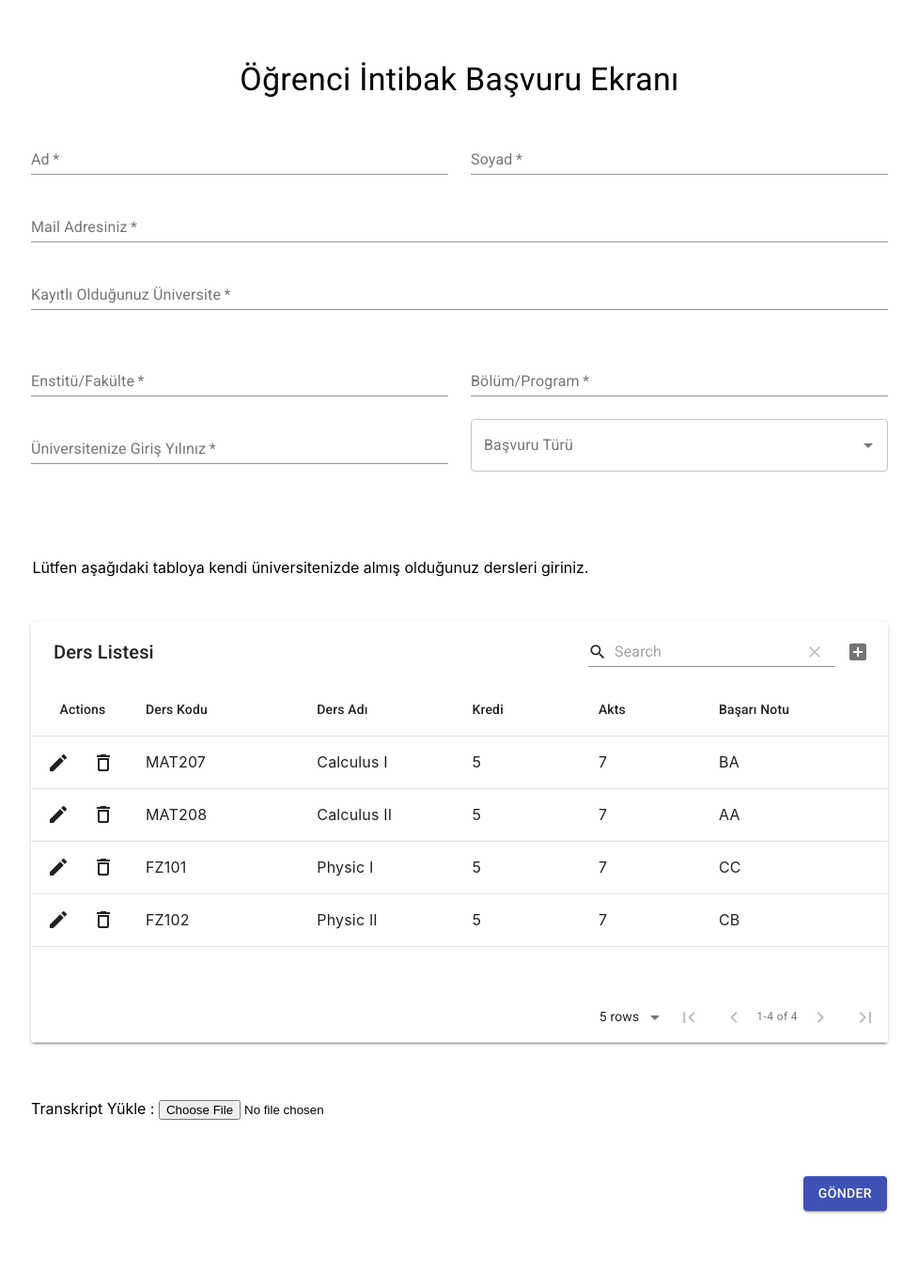
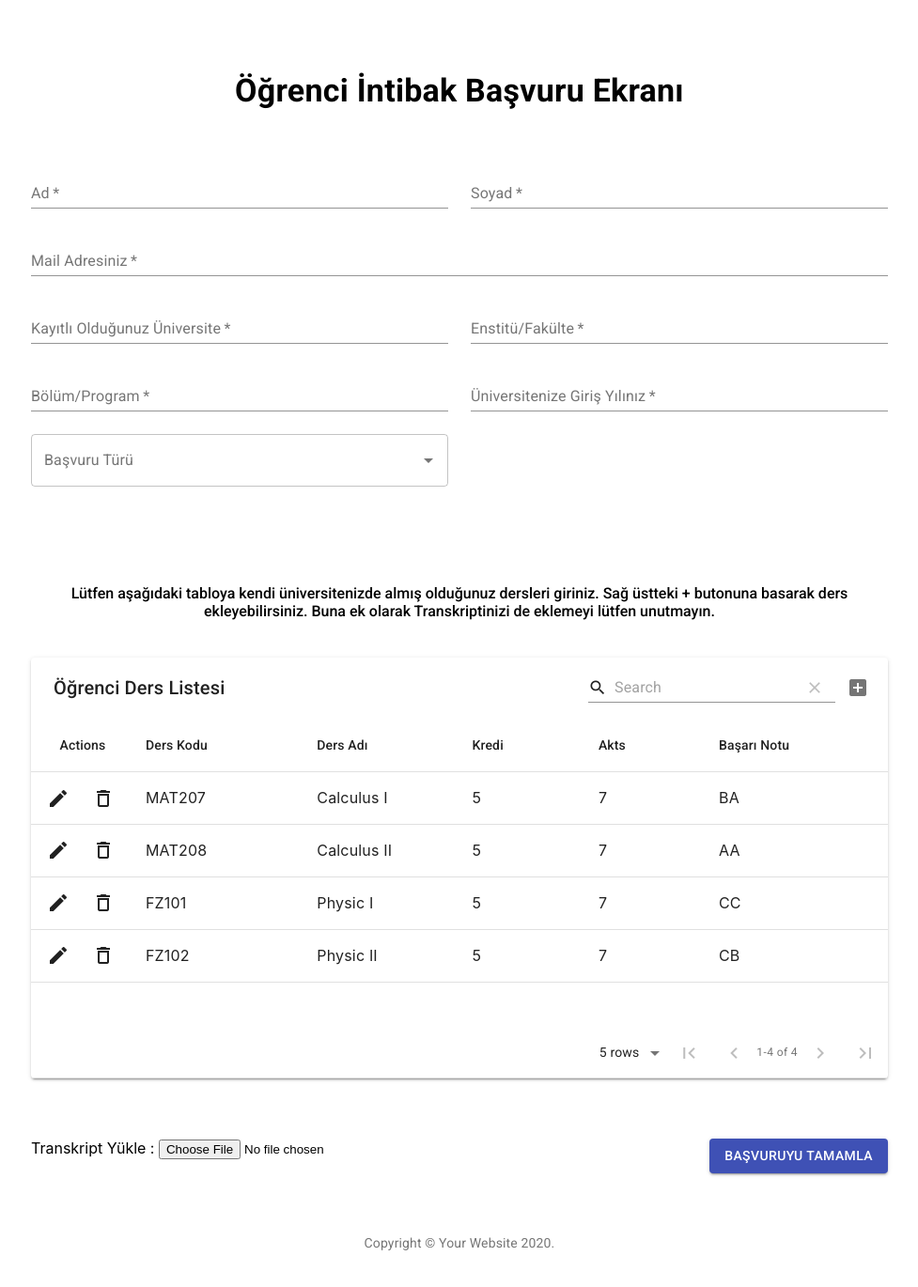
Before and after one commit to yusuvf/Lesson-Adaptation-System, a React (Create React App) app: page /application in a window 1280 px wide. Shown: the top 1370 px of the page at 94% size, without its empty margins (151-1128 px from the left). Built offline with nearby package versions, Linux system fonts and the light colour scheme.

Commit message:
Düzenlemeler

```diff
--- a/src/components/ApplicationLessonTable.js
+++ b/src/components/ApplicationLessonTable.js
@@ -36,7 +36,7 @@ function ApplicationLessonTable() {
             <Grid item xs={12}>
                 <div className="App">
                     <MaterialTable
-                        title="Ders Listesi"
+                        title="Öğrenci Ders Listesi"
                         columns={state.columns}
                         data={state.data}
                         editable={{
--- a/src/components/myTable.js
+++ b/src/components/ApplicationReviewTable.js
@@ -1,8 +1,8 @@
 import React, {useEffect} from 'react';
 import MaterialTable from 'material-table';
 
-export default function MyTable() {
-    let universityInfo = "Sabancı Üniversitesi"
+export default function ApplicationReviewTable() {
+    const [universityInfo, setUniversityInfo] = React.useState("Sabancı Üniversitesi");
 
     const [state, setState] = React.useState({
         columns: [
--- a/src/views/AcademicianEditPage.js
+++ b/src/views/AcademicianEditPage.js
@@ -34,7 +34,7 @@ import List from "@material-ui/core/List";
 import Link from '@material-ui/core/Link';
 import MaterialTable from "material-table";
 import Button from "@material-ui/core/Button";
-import MyTable from "../components/myTable";
+import ApplicationReviewTable from "../components/ApplicationReviewTable";
 import Copyright from '../components/Copyright'
 import Dialog from "@material-ui/core/Dialog";
 import DialogTitle from "@material-ui/core/DialogTitle";
--- a/src/views/Application.js
+++ b/src/views/Application.js
@@ -12,6 +12,7 @@ import DialogContent from '@material-ui/core/DialogContent';
 import DialogContentText from '@material-ui/core/DialogContentText';
 import DialogTitle from '@material-ui/core/DialogTitle';
 import Autocomplete from "@material-ui/lab/Autocomplete";
+import Copyright from '../components/Copyright';
 
 import ApplicationLessonTable from '../components/ApplicationLessonTable'
 
@@ -43,29 +44,6 @@ export default function Application() {
      ]
   }
 
-
-  const [st, setSt] = React.useState({
-
-    data: [{
-      ad: 'melike',
-      soyad: 'melike',
-      fakulte: 'muhendislik fakultesi' ,
-      bolum:'bilgisayar mühendisliği',
-      mail:'m@gmail.com',
-      universite:'fsmvu',
-      girisYil:2018,
-      basvuruTur:'Yatay Geçiş',
-      dersler:{
-        kod: 'MAT207',
-        ad: 'Calculus I',
-        kredi:5,
-        akts:7,
-        basariNotu:'BA'
-      }
-    },
-    ],
-  });
-
   const theme = useTheme();
   const fullScreen = useMediaQuery(theme.breakpoints.down('sm'));
 
@@ -77,46 +55,22 @@ export default function Application() {
     setOpen(false);
   };
   /*Bu kısım açılır buton içindir*/
-  /*ComboBox 1 elemanları*/
-  const years = [
-    { year: '2020'},
-    { year: '2019'},
-    { year: '2018'},
-    { year: '2017'},
-    { year: '2016'},
-    { year: '2015'},
-    { year: '2014'},
-    { year: '2013'},
-    { year: '2012'},
-    { year: '2011'},
-    { year: '2010'},
-    { year: '2009'},
-    { year: '2008'},
-    { year: '2007'},
-    { year: '2006'},
-    { year: '2005'},
-    { year: '2004'},
-    { year: '2003'},
-    { year: '2002'},
-    { year: '2001'},
-  ];
-  /*ComboBox 1 elemanları*/
-  /*ComboBox 2 elemanları*/
+
   const gelisNeden = [
     { title: 'Yatay Geçiş'},
     { title: 'Dikey Geçiş'},
     { title: 'Diğer'},
   ];
 
-  console.log(person)
-  /*ComboBox 2 elemanları*/
   return (
     <React.Fragment>
-      <Container maxWidth="md" style={{marginTop:"5%"}}>
-      <Typography variant="h4" gutterBottom>
+      <Container maxWidth="md" style={{marginTop:"5%", marginBottom:"5vh"}}>
+         <Grid style={{marginTop:'5vh'}} container spacing={3}>
+            <Grid item xs={12} sm={12}>
+              <Typography style={{fontWeight:'800'}} variant="h4" gutterBottom>
                   Öğrenci İntibak Başvuru Ekranı
               </Typography><br/>
-      <Grid container spacing={3}>
+          </Grid>
             <Grid item xs={12} sm={6}>
                 <TextField
                     required
@@ -150,7 +104,7 @@ export default function Application() {
                     onChange={e => setMail(e.target.value)}
                 />
             </Grid>
-        <Grid item xs={12}>
+            <Grid item xs={12} sm={6}>
                 <TextField
                 required
                 id="universite"
@@ -159,7 +113,7 @@ export default function Application() {
                 fullWidth
                 autoComplete="shipping postal-code"
                 onChange={e => setUniversity(e.target.value)}
-          /><br/><br/>
+            />
             </Grid>
             <Grid item xs={12} sm={6}>
                 <TextField
@@ -202,23 +156,21 @@ export default function Application() {
                     onChange={(e,val) => setApplicationType(val.title)}
                 />
             </Grid>
-        <br/><br/><br/><br/><br/><br/><br/><br/>
-          <label>&nbsp;&nbsp;&nbsp;Lütfen aşağıdaki tabloya kendi üniversitenizde almış olduğunuz dersleri giriniz.</label>
+            <Grid style={{marginTop:'8vh', fontWeight:'500', fontFamily:'Roboto'}} item xs={12}>
+              <p>Lütfen aşağıdaki tabloya kendi üniversitenizde almış olduğunuz dersleri giriniz. Sağ üstteki + butonuna basarak ders ekleyebilirsiniz. Buna ek olarak Transkriptinizi de eklemeyi lütfen unutmayın.</p>
             </Grid>
-        <br/><br/><br/>
              <Grid item xs={12}>
                  <ApplicationLessonTable/>
-        </Grid><br/><br/><br/>
-        <Grid item xs={12} xs={7}>
-          <div align="left">
+             </Grid>
+             <Grid style={{marginTop:'5vh'}} item xs={12} sm={6}>
+                 <div style={{float:'left'}}>
                      <label>Transkript Yükle : </label><input type="file" color="primary"></input>
                  </div>
-        </Grid><br/><br/><br/>
-        <Grid item xs={12}>
-        <Grid item xs={12}>
-          <div>
-            <Button variant="contained" color="primary"  style={{marginLeft:"90%"}} onClick={handleClickOpen}>
-              Gönder
+             </Grid>
+             <Grid style={{marginTop:'5vh'}} item xs={12} sm={6}>
+                 <div style={{float:'right'}}>
+                     <Button variant="contained" color="primary" onClick={handleClickOpen}>
+                         Başvuruyu Tamamla
                      </Button>
                      <Dialog
                          fullScreen={fullScreen}
@@ -242,7 +194,10 @@ export default function Application() {
                          </DialogActions>
                      </Dialog>
                  </div>
-        </Grid><br/><br/><br/><br/><br/><br/>
+             </Grid>
+             <Grid style={{marginTop:'5vh'}} item xs={12} sm={12}>
+                 <Copyright/>
+             </Grid>
         </Grid>
       </Container>
     </React.Fragment>
--- a/src/views/ApplicationListPage.js
+++ b/src/views/ApplicationListPage.js
@@ -14,7 +14,7 @@ import List from "@material-ui/core/List";
 import Container from "@material-ui/core/Container";
 import Grid from "@material-ui/core/Grid";
 import Paper from "@material-ui/core/Paper";
-import MyTable from "../components/myTable";
+import ApplicationReviewTable from "../components/ApplicationReviewTable";
 import Box from "@material-ui/core/Box";
 import Copyright from "../components/Copyright";
 import React from "react";
--- a/src/views/ApplicationReviewPage.js
+++ b/src/views/ApplicationReviewPage.js
@@ -14,7 +14,7 @@ import List from "@material-ui/core/List";
 import Container from "@material-ui/core/Container";
 import Grid from "@material-ui/core/Grid";
 import Paper from "@material-ui/core/Paper";
-import MyTable from "../components/myTable";
+import ApplicationReviewTable from "../components/ApplicationReviewTable";
 import Box from "@material-ui/core/Box";
 import Copyright from "../components/Copyright";
 import React from "react";
@@ -26,7 +26,14 @@ import ListItemText from "@material-ui/core/ListItemText";
 import PeopleIcon from "@material-ui/icons/People";
 import MenuBookIcon from "@material-ui/icons/MenuBook";
 import BarChartIcon from "@material-ui/icons/BarChart";
-import {makeStyles} from "@material-ui/core/styles";
+import {makeStyles, useTheme} from "@material-ui/core/styles";
+import Button from "@material-ui/core/Button";
+import Dialog from "@material-ui/core/Dialog";
+import DialogTitle from "@material-ui/core/DialogTitle";
+import DialogContent from "@material-ui/core/DialogContent";
+import DialogContentText from "@material-ui/core/DialogContentText";
+import DialogActions from "@material-ui/core/DialogActions";
+import useMediaQuery from "@material-ui/core/useMediaQuery";
 
 const drawerWidth = 270;
 
@@ -149,6 +156,18 @@ export default function ApplicationReviewPage(){
         </div>
     );
 
+    const theme = useTheme();
+    const fullScreen = useMediaQuery(theme.breakpoints.down('sm'));
+    const [saveDialogOpen, setSaveDialogOpen] = React.useState(false);
+
+    const dialogOpen = () => {
+        setSaveDialogOpen(true);
+    }
+
+    const dialogClose = () => {
+        setSaveDialogOpen(false);
+    }
+
     const classes = useStyles();
     const [open, setOpen] = React.useState(true);
     const handleDrawerOpen = () => {
@@ -181,8 +200,7 @@ export default function ApplicationReviewPage(){
                     </IconButton>
                 </Toolbar>
             </AppBar>
-            <Drawer
-                variant="permanent"
+            <Drawer variant="permanent"
                 classes={{
                     paper: clsx(classes.drawerPaper, !open && classes.drawerPaperClose),
                 }}
@@ -202,11 +220,39 @@ export default function ApplicationReviewPage(){
                     <Grid container spacing={0}>
                         <Grid item xs={12} lg={12} sm={12} md={12}>
                             <Paper>
-                                <MyTable />
+                                <ApplicationReviewTable />
                             </Paper>
                         </Grid>
+                        <Grid style={{marginTop:'4vh'}} xs={12} lg={12} sm={12} md={12}>
+                            <div style={{float:'right'}}>
+                                <Button variant="contained" color="primary" size="medium" onClick={dialogOpen}>
+                                    İntİbakı Tamamla
+                                </Button>
+                                <Dialog
+                                    fullScreen={fullScreen}
+                                    open={saveDialogOpen}
+                                    onClose={dialogClose}
+                                    aria-labelledby="responsive-dialog-title"
+                                >
+                                    <DialogTitle id="responsive-dialog-title">{"Değişiklikler Kaydedilsin mi?"}</DialogTitle>
+                                    <DialogContent>
+                                        <DialogContentText>
+                                            Kaydetmek istediğinize emin misiniz?
+                                        </DialogContentText>
+                                    </DialogContent>
+                                    <DialogActions>
+                                        <Button autoFocus variant="outlined" onClick={dialogClose} color="primary">
+                                            İptal
+                                        </Button>
+                                        <Button variant="outlined" onClick={dialogClose} color="primary" autoFocus>
+                                            Kaydet
+                                        </Button>
+                                    </DialogActions>
+                                </Dialog>
+                            </div>
+                        </Grid>
                     </Grid>
-                    <Box pt={4}>
+                    <Box style={{marginTop:'8vh'}} pt={4}>
                         <Copyright />
                     </Box>
                 </Container>
--- a/src/views/Homepage.js
+++ b/src/views/Homepage.js
@@ -13,14 +13,14 @@ import {
 function Homepage() {
     return (
         <Container maxWidth="md" style={{marginTop:"5%"}}><br/><br/>
-            <Typography variant="h4" gutterBottom>
+            <Typography style={{fontFamily:'Roboto',fontWeight:'800'}} variant="h4" gutterBottom>
                 Fatih Sultan Mehmet Vakıf Üniversitesi
             </Typography>
-            <Typography variant="h4" gutterBottom>
-                Ders Yükü ve İntibak Sayfası
+            <Typography style={{fontFamily:'Roboto',fontWeight:'800'}} variant="h4" gutterBottom>
+                İntibak Başvuru Sistemi
             </Typography>
-            <Grid item xs={12}>
-                <p>İntibak başvurusu yapmak için Öğrenci Giriş seçeneğini seçmeniz gerekmektedir.</p>
+            <Grid style={{marginTop:'10vh',fontFamily:'Roboto',fontWeight:'500'}} item xs={12}>
+                <p>İntibak Başvurusu yapmak isteyen öğrenciler ve bu başvuruları onaylayıp düzenlemek isteyen akademsiyenler için geliştirilmiş otomasyon sistemine hoşgeldiniz.</p>
             </Grid>
             <Grid container spacing={3} style={{marginTop:"12%"}}>
                 <Grid item xs={1}>
--- a/src/views/LessonEditPage.js
+++ b/src/views/LessonEditPage.js
@@ -24,7 +24,7 @@ import Divider from "@material-ui/core/Divider";
 import List from "@material-ui/core/List";
 import Container from "@material-ui/core/Container";
 import Paper from "@material-ui/core/Paper";
-import MyTable from "../components/myTable";
+import ApplicationReviewTable from "../components/ApplicationReviewTable";
 import Box from "@material-ui/core/Box";
 import {Link as RouterLink} from "react-router-dom";
 import ListItem from "@material-ui/core/ListItem";
```
Lines whose indentation alone changed are shown as unchanged.
